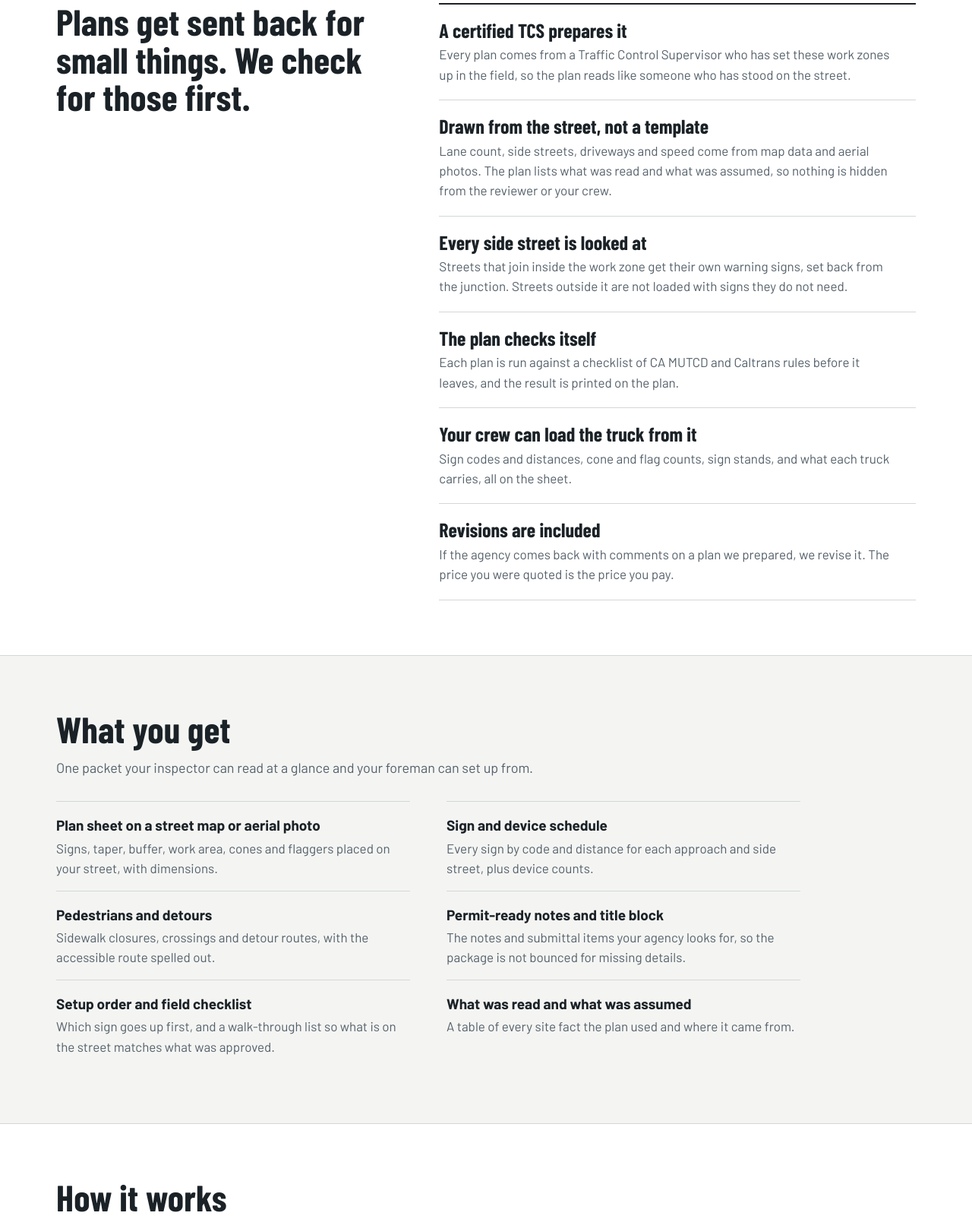
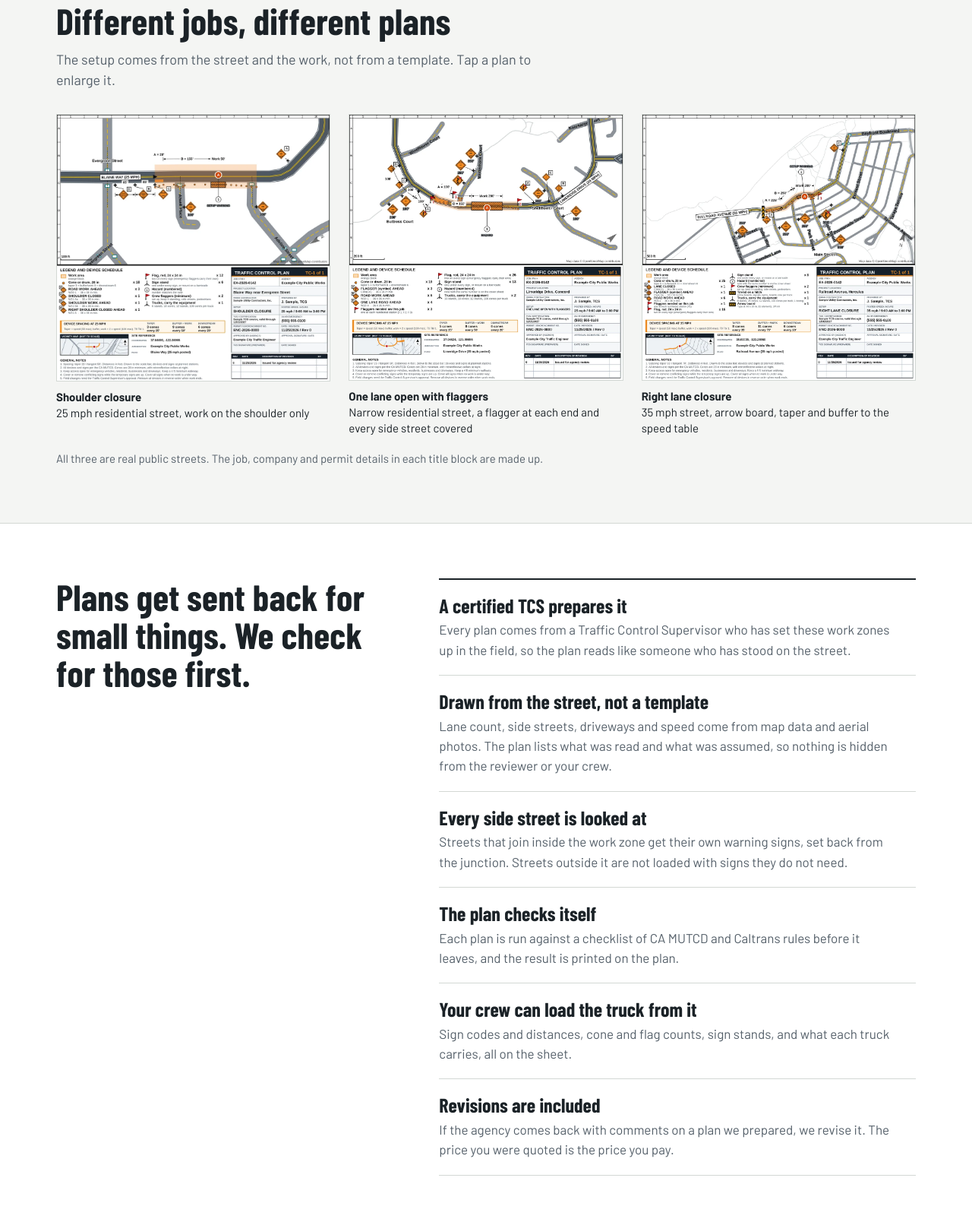
Before and after one commit to Coneplans/coneplans.github.io, a plain HTML site: page index.html in a window 1280 px wide. Shown: the part 3008-4612 px from the top of the page at 76% size. Drawn offline with nearby package versions, Linux system fonts and the light colour scheme.

Commit message:
Homepage: three sample plans (shoulder closure, flagging, lane closure), updated packet descriptions
Co-Authored-By: Claude Sonnet 5.5 <noreply@anthropic.com>
Claude-Session: https://claude.ai/code/session_013ikpAv8jeBeDqLtfD8VX2L

```diff
--- a/index.html
+++ b/index.html
@@ -153,6 +153,7 @@ footer a{color:#ffb77d}
 .price .card.pop::before{content:"Most popular";position:absolute;top:-12px;left:18px;background:var(--or);color:#fff;font-size:12px;font-weight:800;border-radius:99px;padding:3px 12px}
 .price ul{margin:10px 0 14px;padding-left:18px;color:var(--mut);font-size:15px}
 .price .btn{margin-top:auto;text-align:center}
+.more{display:grid;grid-template-columns:repeat(3,minmax(0,1fr));gap:24px;margin-top:8px}.more figure{margin:0}.more .paper{display:block;width:100%;padding:0;border:1px solid var(--line);background:#fff;cursor:zoom-in}.more .paper img{display:block;width:100%;height:auto}.more figcaption{margin-top:10px;font-size:15px;line-height:1.4}.more figcaption b{display:block}@media(max-width:860px){.more{grid-template-columns:1fr}}
 .sub{display:grid;grid-template-columns:minmax(0,1.5fr) minmax(0,1fr);gap:32px;align-items:start}
 .sub .paper{display:block;width:100%;padding:0;border:1px solid var(--line);background:#fff;cursor:zoom-in}
 .sub .paper img{display:block;width:100%;height:auto}
@@ -232,6 +233,17 @@ dialog#lb button{position:absolute;top:8px;right:8px;background:var(--ink);color
   </div>
 </div></section>
 
+<section id="setups"><div class="wrap">
+  <h2>Different jobs, different plans</h2>
+  <p class="lede">The setup comes from the street and the work, not from a template. Tap a plan to enlarge it.</p>
+  <div class="more">
+    <figure><button type="button" class="paper" data-zoom="samples/blaine-way-shoulder-closure-full.webp" data-cap="Example plan: shoulder closure, 25 mph residential street" aria-label="Enlarge the shoulder closure plan"><img src="samples/blaine-way-shoulder-closure-small.webp" loading="lazy" width="1000" height="972" alt="Shoulder closure plan on a 25 mph residential street"></button><figcaption><b>Shoulder closure</b>25 mph residential street, work on the shoulder only</figcaption></figure>
+    <figure><button type="button" class="paper" data-zoom="samples/limeridge-drive-flagging-full.webp" data-cap="Example plan: one lane open with flaggers, 25 mph residential street" aria-label="Enlarge the flagging plan"><img src="samples/limeridge-drive-flagging.webp" loading="lazy" width="1200" height="1166" alt="One lane open with flaggers on a 25 mph residential street, with side street signs and flagger stations"></button><figcaption><b>One lane open with flaggers</b>Narrow residential street, a flagger at each end and every side street covered</figcaption></figure>
+    <figure><button type="button" class="paper" data-zoom="samples/railroad-avenue-lane-closure-full.webp" data-cap="Example plan: right lane closure with arrow board, 35 mph street" aria-label="Enlarge the lane closure plan"><img src="samples/railroad-avenue-lane-closure.webp" loading="lazy" width="1200" height="1166" alt="Right lane closure with arrow board on a 35 mph street, with advance signs, taper and side street signs"></button><figcaption><b>Right lane closure</b>35 mph street, arrow board, taper and buffer to the speed table</figcaption></figure>
+  </div>
+  <p class="rnote">All three are real public streets. The job, company and permit details in each title block are made up.</p>
+</div></section>
+
 <section id="why" class="band"><div class="wrap why">
   <h2>Plans get sent back for small things. We check for those first.</h2>
   <div class="rows">
@@ -248,10 +260,10 @@ dialog#lb button{position:absolute;top:8px;right:8px;background:var(--ink);color
   <h2>What you get</h2>
   <p class="lede">One packet your inspector can read at a glance and your foreman can set up from.</p>
   <div class="packet">
-    <div><b>Plan sheet on a street map or aerial photo</b><span>Signs, taper, buffer, work area, cones and flaggers placed on your street, with dimensions.</span></div>
+    <div><b>Plan sheet on a street map or aerial photo</b><span>Signs, taper, buffer, work area, cones and flaggers placed on your street, with dimensions, a reference grid, and every road labeled with its speed.</span></div>
     <div><b>Sign and device schedule</b><span>Every sign by code and distance for each approach and side street, plus device counts.</span></div>
     <div><b>Pedestrians and detours</b><span>Sidewalk closures, crossings and detour routes, with the accessible route spelled out.</span></div>
-    <div><b>Permit-ready notes and title block</b><span>The notes and submittal items your agency looks for, so the package is not bounced for missing details.</span></div>
+    <div><b>Permit-ready notes and title block</b><span>Title block with revisions, vicinity map and site reference on every sheet, plus a cover page that lists the sheets and the general notes. The submittal items your agency looks for come with it.</span></div>
     <div><b>Setup order and field checklist</b><span>Which sign goes up first, and a walk-through list so what is on the street matches what was approved.</span></div>
     <div><b>What was read and what was assumed</b><span>A table of every site fact the plan used and where it came from.</span></div>
   </div>
```
Also changed, not shown: samples/limeridge-drive-flagging-full.webp (added), samples/limeridge-drive-flagging.webp (added), samples/railroad-avenue-lane-closure-full.webp (added), samples/railroad-avenue-lane-closure.webp (added).
